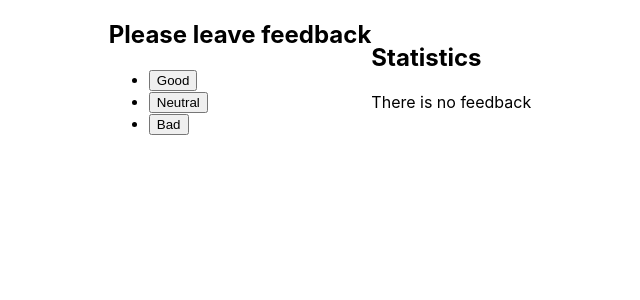
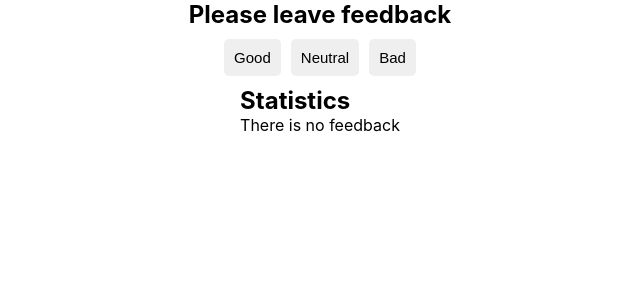
Before and after one commit to marlenaduleba/goit-react-hw-02-feedback, a React (Create React App) app: page / in a window 1280 px wide. Shown: the top 300 px of the page, without its empty margins (320-960 px from the left). Built offline with nearby package versions, Linux system fonts and the light colour scheme.

Commit message:
Buttons styled

```diff
--- a/src/components/ButtonItem/ButtonItem.jsx
+++ b/src/components/ButtonItem/ButtonItem.jsx
@@ -1,5 +1,6 @@
 import React, {Component} from 'react';
 import PropTypes from 'prop-types';
+import css from './ButtonItem.module.css';
 
 export default class ButtonItem extends Component {
   static propTypes = {
@@ -12,6 +13,7 @@ export default class ButtonItem extends Component {
     return (
       <li>
         <button
+        className={css.button}
           name={this.props.name}
           onClick={this.props.onLeaveFeedback}
         >
--- /dev/null
+++ b/src/components/ButtonItem/ButtonItem.module.css
@@ -0,0 +1,16 @@
+.button {
+    font-size: 15px;
+    padding: 10px;
+    border: none;
+    border-radius: 5px;
+    transition: background-color 250ms cubic-bezier(0.4, 0, 0.2, 1),
+      transform 250ms cubic-bezier(0.4, 0, 0.2, 1);
+  }
+  .button:hover {
+    transform: scale(1.03);
+    background-color: #6096BA;
+  }
+
+  .button:active {
+    background-color: #274C77;
+  }
--- a/src/components/ButtonList/ButtonList.jsx
+++ b/src/components/ButtonList/ButtonList.jsx
@@ -1,5 +1,6 @@
 import React, { Component } from 'react';
 import PropTypes from 'prop-types';
+import css from './ButtonList.module.css';
 
 
 export default class ButtonList extends Component {
@@ -8,6 +9,6 @@ export default class ButtonList extends Component {
   };
 
   render() {
-    return <ul>{this.props.children}</ul>;
+    return <ul className={css.list}>{this.props.children}</ul>;
   }
 }
--- /dev/null
+++ b/src/components/ButtonList/ButtonList.module.css
@@ -0,0 +1,9 @@
+.list {
+    display: flex;
+    justify-content: center;
+    align-items: center;
+    gap: 10px;
+
+    margin-top: 10px;
+    margin-bottom: 10px;
+  }
--- a/src/components/Container/Container.module.css
+++ b/src/components/Container/Container.module.css
@@ -1,5 +1,6 @@
 .container {
   display: flex;
+  flex-direction: column;
   align-items: center;
   justify-content: center;
 
--- a/src/index.css
+++ b/src/index.css
@@ -13,3 +13,30 @@ code {
   font-family: source-code-pro, Menlo, Monaco, Consolas, 'Courier New',
     monospace;
 }
+
+h1,
+h2,
+h3,
+h4,
+h5,
+h6,
+p {
+  margin: 0;
+}
+
+ul,
+ol {
+  margin: 0;
+  padding: 0;
+  list-style: none;
+}
+
+img {
+  display: block;
+  max-width: 100%;
+  height: auto;
+}
+
+button {
+  cursor: pointer;
+}
```
